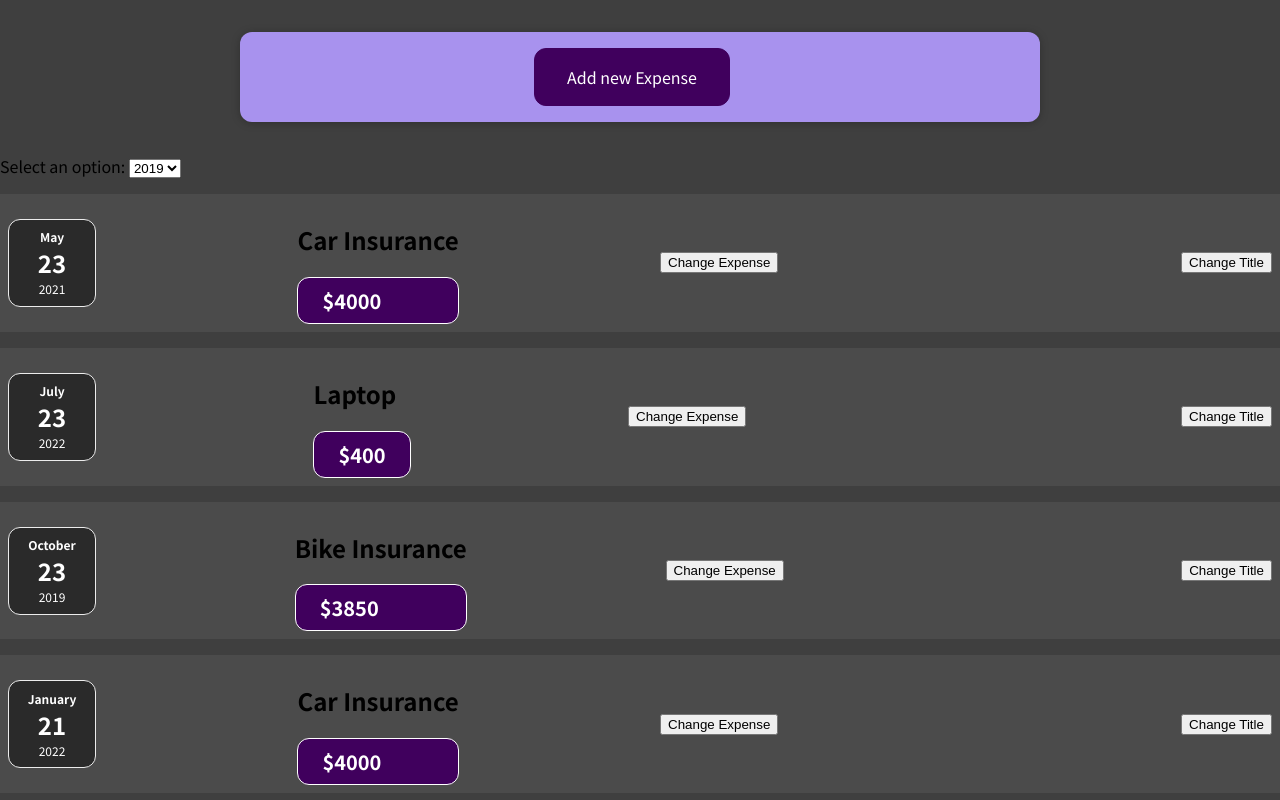
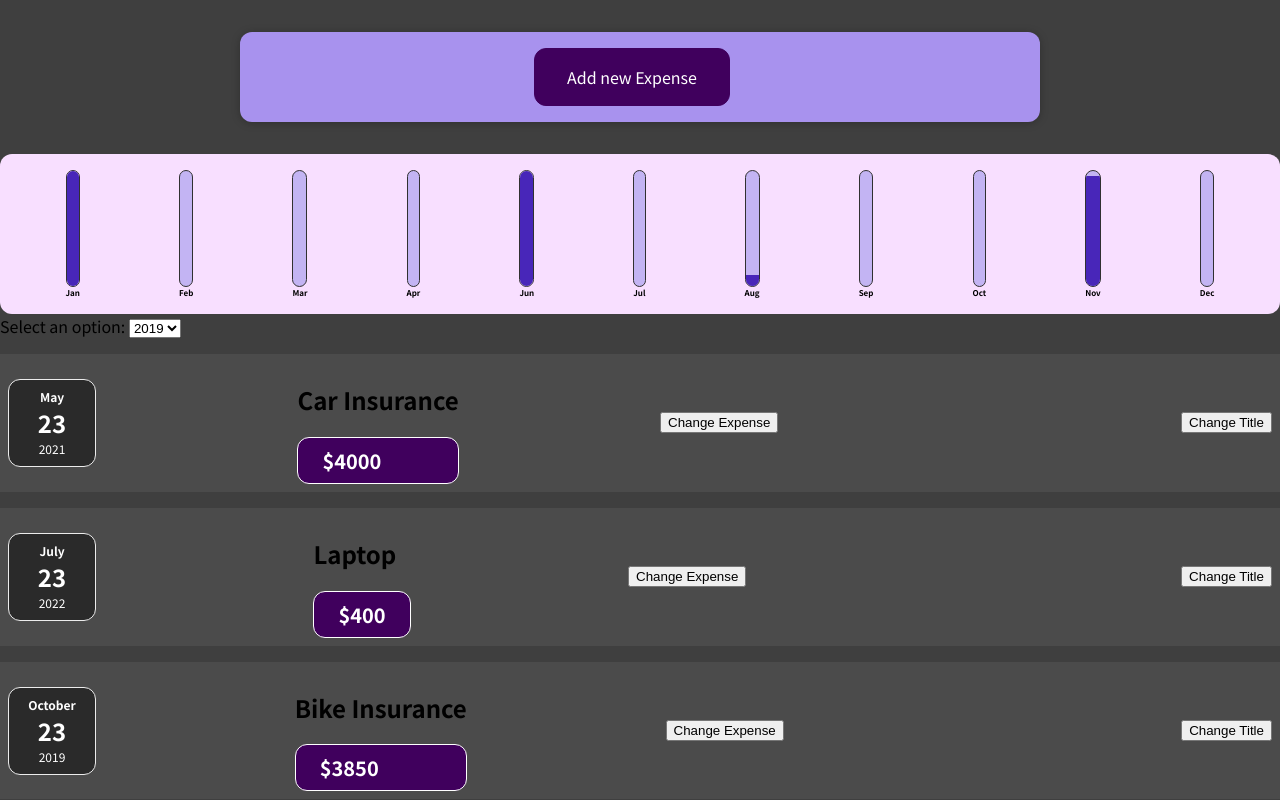
Before and after one commit to Sankaranarayanankm/React, a React (Create React App) app: page / in a window 1280 px wide. Shown: the top 800 px of the page. Built offline with nearby package versions, Linux system fonts and the light colour scheme.

Commit message:
added chart note that there are some errors

```diff
--- a/src/App.js
+++ b/src/App.js
@@ -3,7 +3,7 @@ import Card from "./Components/UI/Card";
 import NewExpense from "./Components/NewExpense/NewExpense";
 import { useState } from "react";
 import ExpenseFilter from "./Components/FilterMethod/ExpenseFilter";
-
+import ExpensesChart from "./Components/Expenses/ExpensesChart";
 const dummyExpense = [
   {
     id: "e1",
@@ -56,6 +56,8 @@ const App = () => {
   return (
     <div>
       <NewExpense   onAddExpense={addExpenseHandler} />
+      <ExpensesChart expense={expense}/>
+
       <ExpenseFilter items={expense} onFilter={addFilterHandler} />
       {filteredExpense.length > 0
         ? filteredExpense.map((value) => (
--- /dev/null
+++ b/src/Components/Chart/Chart.css
@@ -0,0 +1,9 @@
+.chart {
+  padding: 1rem;
+  border-radius: 12px;
+  background-color: #f8dfff;
+  text-align: center;
+  display: flex;
+  justify-content: space-around;
+  height: 10rem;
+}
--- /dev/null
+++ b/src/Components/Chart/Chart.js
@@ -0,0 +1,23 @@
+import React from "react";
+import ChartBar from "./ChartBar";
+import "./Chart.css";
+
+const Chart = (props) => {
+  // console.log(props.dataPonints)
+  const dataPointValue=props.dataPoints.map(data=>data.value);
+  const totalMaximum=Math.max(...dataPointValue);
+  return (
+    <div className="chart">
+      {props.dataPoints.map((data) => {
+        return <ChartBar
+          key={data.label}
+          value={data.value}
+          maxValue={totalMaximum}
+          label={data.label}
+        />;
+      })}
+    </div>
+  );
+};
+
+export default Chart;
--- /dev/null
+++ b/src/Components/Chart/ChartBar.css
@@ -0,0 +1,30 @@
+.chart-bar {
+  height: 100%;
+  display: flex;
+  flex-direction: column;
+  align-items: center;
+}
+
+.chart-bar__inner {
+  height: 100%;
+  width: 100%;
+  border: 1px solid #313131;
+  border-radius: 12px;
+  background-color: #c3b4f3;
+  overflow: hidden;
+  display: flex;
+  flex-direction: column;
+  justify-content: flex-end;
+}
+
+.chart-bar__fill {
+  background-color: #4826b9;
+  width: 100%;
+  transition: all 0.3s ease-out;
+}
+
+.chart-bar__label {
+  font-weight: bold;
+  font-size: 0.5rem;
+  text-align: center;
+}
--- /dev/null
+++ b/src/Components/Chart/ChartBar.js
@@ -0,0 +1,20 @@
+import React from 'react';
+import "./ChartBar.css";
+const ChartBar = (props) => {
+  // console.log(props);
+  let barFillHeight="0%";
+  if(props.maxValue>0) {
+    barFillHeight=Math.round((props.value/props.maxValue)*100) +"%";
+  }
+  console.log(barFillHeight)
+  return (
+    <div className='chart-bar'>
+      <div className='chart-bar__inner'>
+        <div className='chart-bar__fill' style={{height:barFillHeight}}></div>
+      </div>
+        <div className='chart-bar__label' >{props.label}</div>
+    </div>
+  );
+};
+
+export default ChartBar;
--- /dev/null
+++ b/src/Components/Expenses/ExpensesChart.js
@@ -0,0 +1,29 @@
+import React from 'react'
+import Chart from '../Chart/Chart'
+
+const ExpensesChart = (props) => {
+  // console.log(props)
+  const chartDataPoints=[
+    {label:"Jan",value:0},
+    {label:"Feb",value:0},
+    {label:"Mar",value:0},
+    {label:"Apr",value:0},
+    {label:"Jun",value:0},
+    {label:"Jul",value:0},
+    {label:"Aug",value:0},
+    {label:"Sep",value:0},
+    {label:"Oct",value:0},
+    {label:"Nov",value:0},
+    {label:"Dec",value:0}
+  ];
+
+  for (const expense of props.expense){
+    const expenseMonth=expense.date.getMonth();
+    chartDataPoints[expenseMonth].value+= expense.amount;
+  }
+  return (
+    <Chart dataPoints={chartDataPoints}/>
+  )
+}
+
+export default ExpensesChart
```
